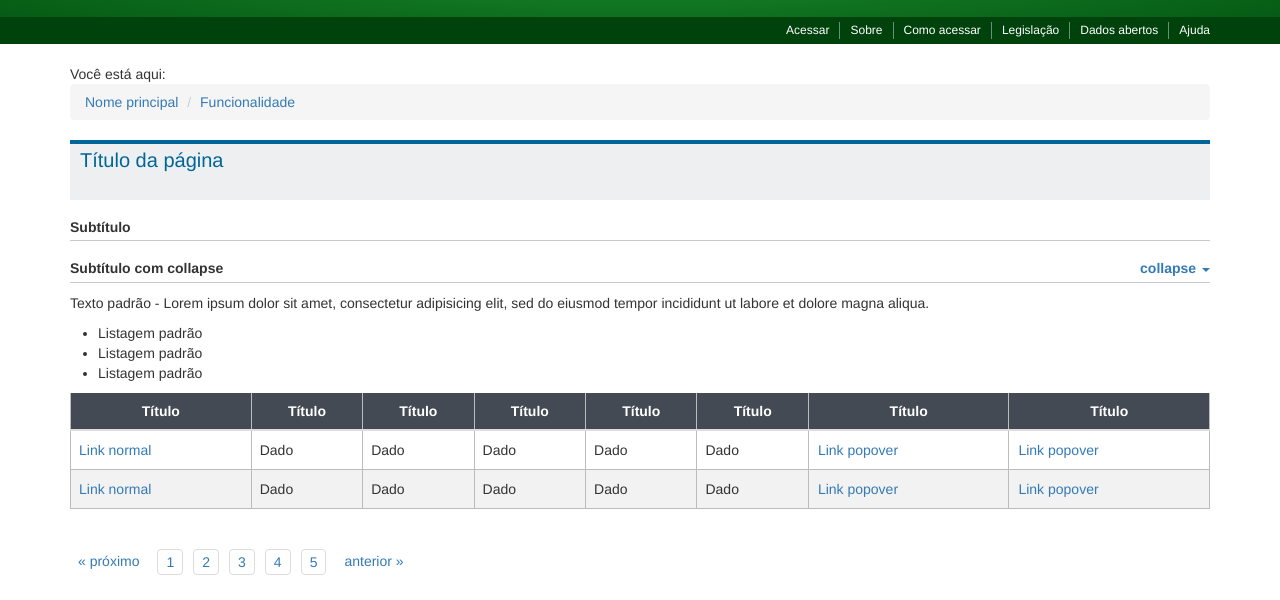
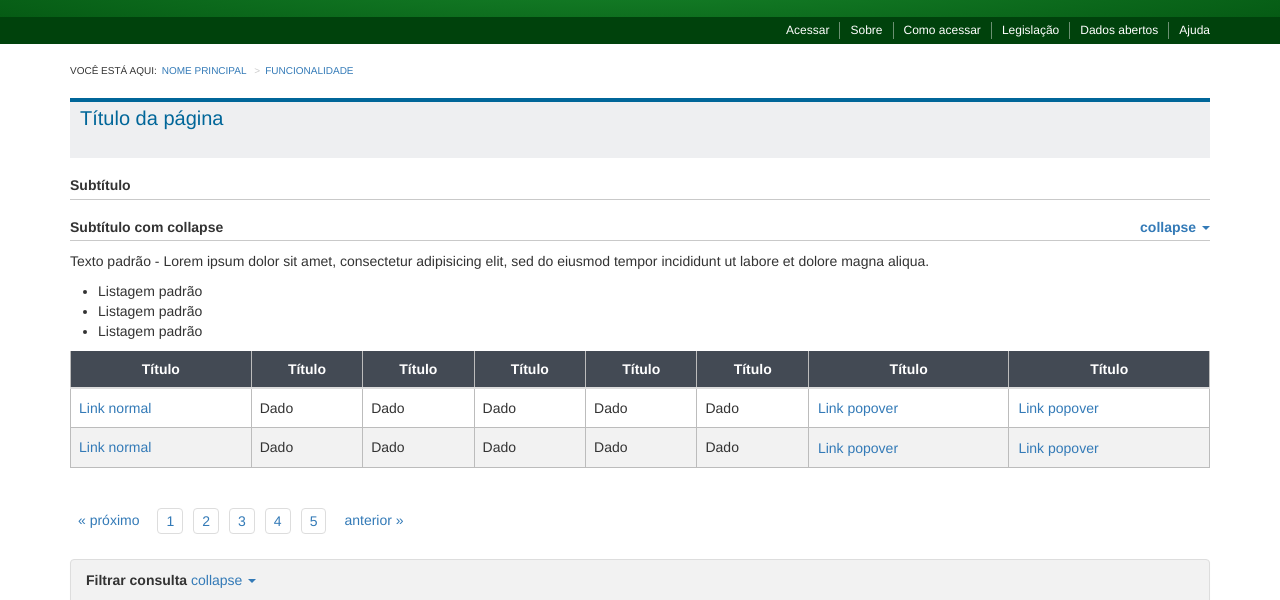
Before and after one commit to augustoalmeida/cnir, a website: page index.html in a window 1280 px wide. Shown: the part 134-734 px from the top of the page. Drawn offline with nearby package versions, Linux system fonts and the light colour scheme; files that its build step writes are made by us from their sources.

Commit message:
cnir.scss - breadcrumbs.

```diff
--- a/sass/cnir.scss
+++ b/sass/cnir.scss
@@ -1,3 +1,24 @@
+/* breadcrumbs */
+.breadcrumbs {
+  font-size: 10px;
+  text-transform: uppercase;
+
+  .aqui {
+    float: left;
+    margin-right: .5em;
+  }
+}
+
+/* breadcrumb */
+.breadcrumb {
+  background-color: transparent;
+  padding: 0;
+
+  > li + li:before {
+    content: ">"
+  }
+}
+
 /* título */
 .titulo {
   background-color: #eeeff1;
```
